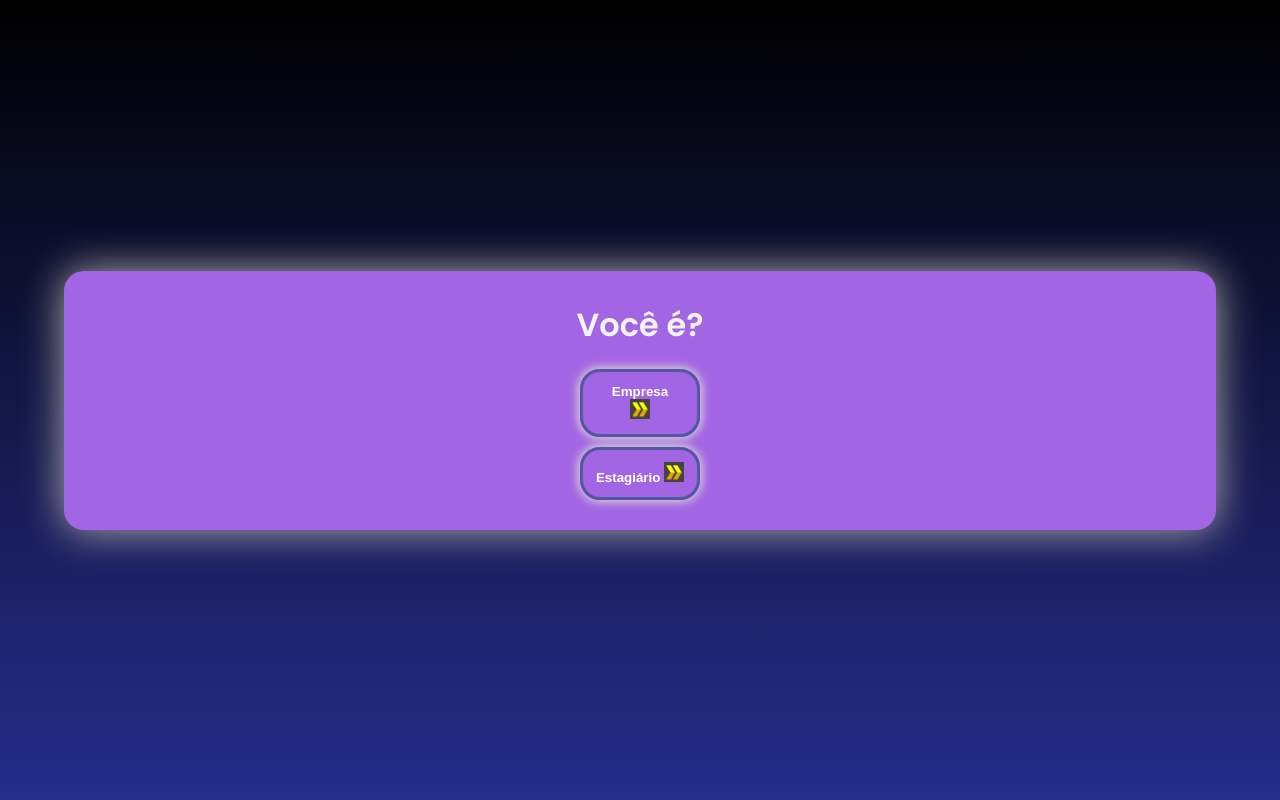
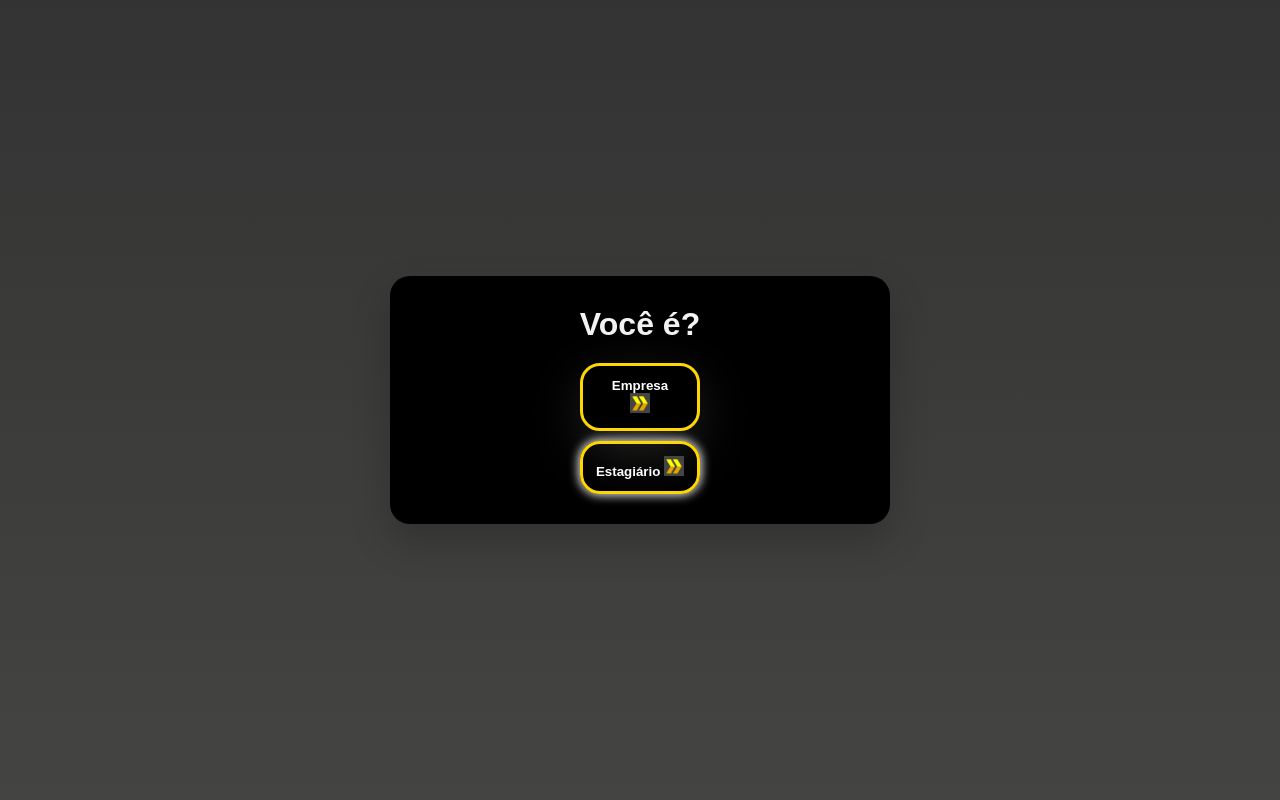
Before and after one commit to Felipe7700/Maqueicous, a Flask app: page /cadastro in a window 1280 px wide. Run offline with Flask 3, Linux system fonts and the light colour scheme.

Commit message:
Update style_login.css 14/08/23

```diff
--- a/Maqueicous-1f79467f9f41d2d35226ed54b3450638993ca87a/Maqueicous-main/Feh/static/style_login.css
+++ b/Maqueicous-1f79467f9f41d2d35226ed54b3450638993ca87a/Maqueicous-main/Feh/static/style_login.css
@@ -13,27 +13,25 @@ body * {
 .main {
     width: 100vw;
     height: 100vh;
-    background: linear-gradient(to bottom, #000000, #262d8b);
+    background: linear-gradient(to bottom, #333333, #444442);
     display: flex;
     justify-content: center;
     align-items: center;
 }
 
 .card {
-    width: 90%;
-    max-width: 100;
+    width: 50%;
+    max-width: 500px;
     display: flex;
-    font-family: 'Poppins', sans-serif;
     justify-content: center;
     align-items: center;
-    background: #a265e4;
+    background: #000000;
     flex-direction: column;
     padding: 30px 35px;
     border-radius: 20px;
-    box-shadow: 0px 0px 40px rgb(181, 174, 174);
+    box-shadow: 0px 18px 40px rgba(0, 0, 0, 0.2);
     text-align: center; /* Center the content inside the card */
 }
-
 .card h1,
 .card h2 {
     color: #f3f3f3;
@@ -108,11 +106,12 @@ body * {
 .btn-cad_emp {
     color: #ebe7e6;
     background: transparent;
-    border: 3px solid #5357a0;
+    border: 3px solid #FFD700;
+    border-radius: 20PX;
     padding-bottom: 60px;
     padding-top: 20px;
     border-radius: 20px;
-    box-shadow: 0px 0px 10px 2px #d8d7d7;
+    box-shadow: 0px 18px 60px -12px #444442;
     transition: .35s;
     cursor: pointer;
     padding: 12px;
@@ -137,7 +136,7 @@ body * {
 .btn-cad_esta {
     color: #ebe7e6;
     background: transparent;
-    border: 3px solid #5357a0;
+    border: 3px solid #FFD700;
     padding-bottom: 60px;
     padding-top: 20px;
     border-radius: 20px;
```
